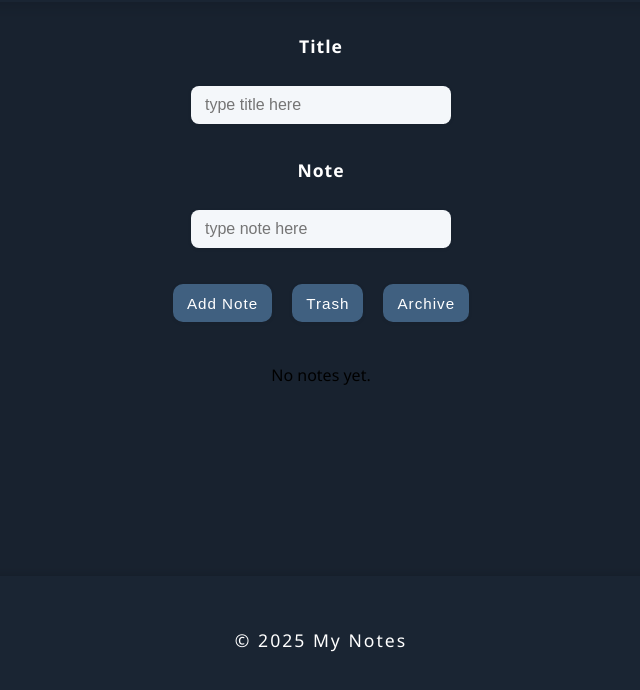
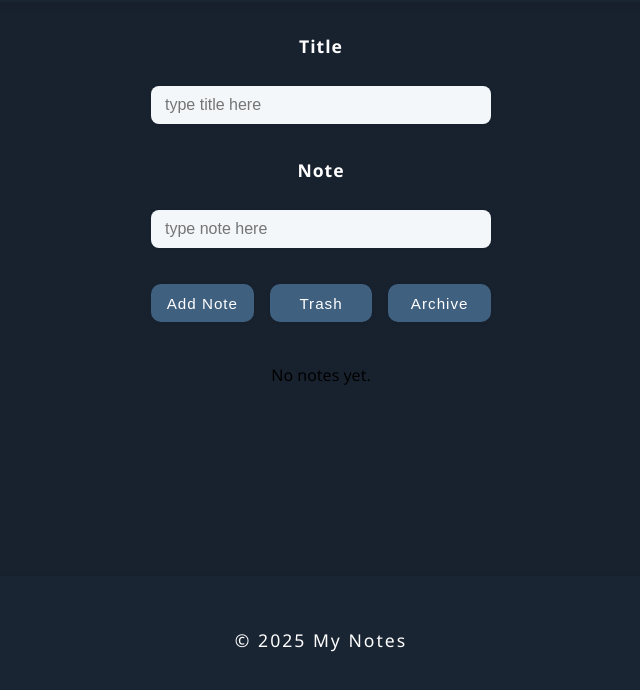
Before and after one commit to ManuelGiehl/Notizblock, a plain HTML site: page index.html in a window 1280 px wide. Shown: the part 104-794 px from the top of the page, without its empty margins (319-959 px from the left). Drawn offline with Linux system fonts and the light colour scheme.

Commit message:
adjusted button and input styling

```diff
--- a/style.css
+++ b/style.css
@@ -37,7 +37,7 @@ label {
 }
 
 input[type="text"] {
-    width: 260px;
+    width: 100%;
     padding: 10px 14px;
     border-radius: 8px;
     border: none;
@@ -48,6 +48,7 @@ input[type="text"] {
     box-shadow: 0 1px 4px #0001;
     outline: none;
     transition: box-shadow 0.2s;
+    box-sizing: border-box;
 }
 input[type="text"]:focus {
     box-shadow: 0 2px 8px #23395d44;
@@ -218,21 +219,24 @@ header h1 {
 
 .nav-buttons {
     display: flex;
-    justify-content: center;
-    gap: 20px;
+    justify-content: space-between;
+    align-items: center;
+    gap: 16px;
     margin: 24px 0 18px 0;
-    padding: 0 10vw;
+    padding: 0;
     width: 100%;
     box-sizing: border-box;
 }
 
 .nav-buttons button {
+    flex: 1 1 0;
     font-size: 0.95rem;
-    padding: 8px 14px;
-    min-width: 70px;
+    padding: 8px 0;
+    min-width: 0;
     min-height: 38px;
     margin: 0;
     border-radius: 10px;
+    text-align: center;
 }
 
 @media (max-width: 600px) {
@@ -261,6 +265,8 @@ header h1 {
     flex-direction: column;
     align-items: center;
     width: 100%;
+    max-width: 340px;
+    box-sizing: border-box;
 }
 
 footer {
```
Also changed, not shown: assets/assets.css (deleted).
